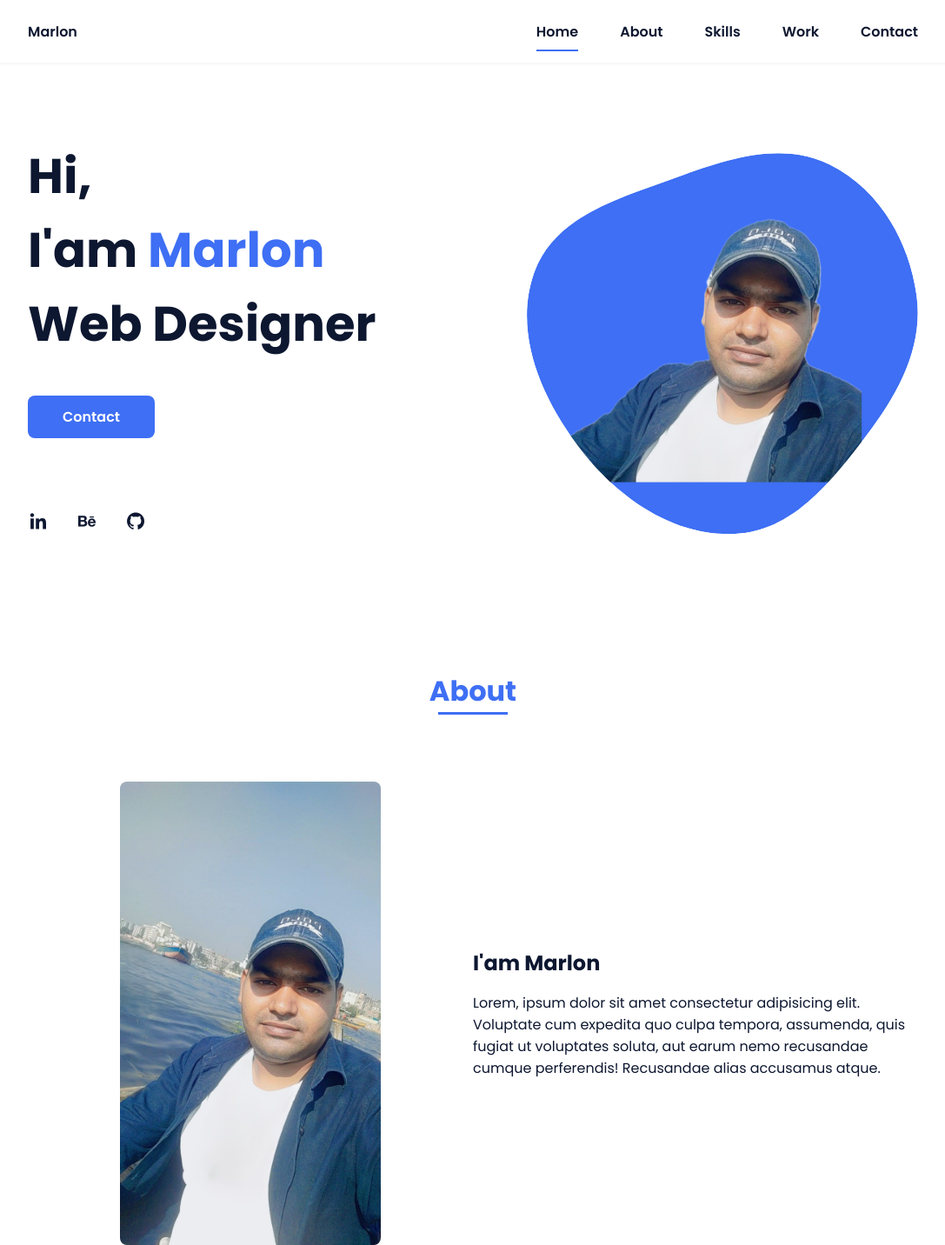
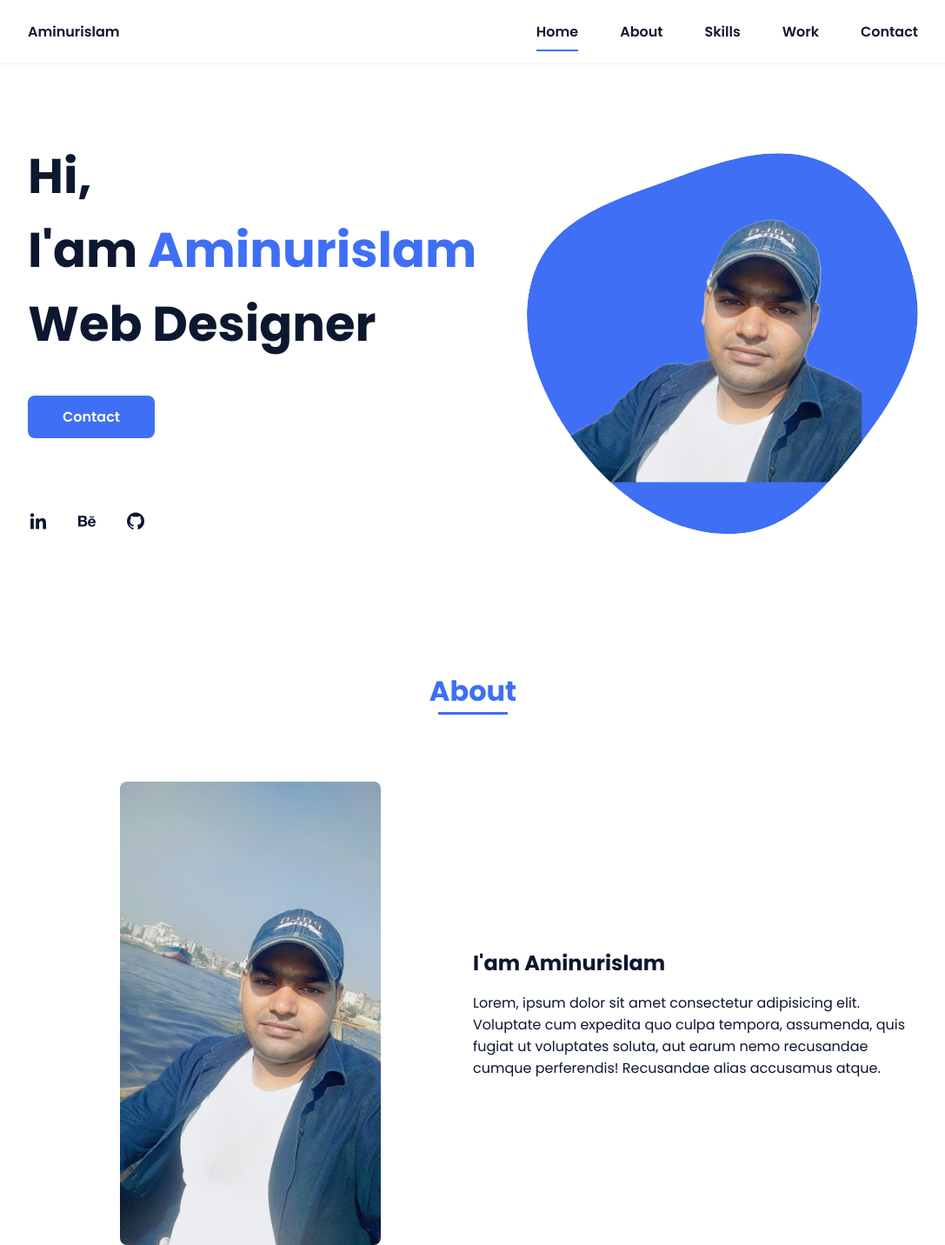
Before and after one commit to aminurislamopu/about, a plain HTML site: page index.html in a window 1280 px wide. Shown: the top 1432 px of the page at 87% size, without its empty margins (96-1183 px from the left). Drawn offline with nearby package versions, Linux system fonts and the light colour scheme.

Commit message:
Update index.html

```diff
--- a/index.html
+++ b/index.html
@@ -9,14 +9,14 @@
         <!-- =====BOX ICONS===== -->
         <link href='https://cdn.jsdelivr.net/npm/boxicons@2.0.5/css/boxicons.min.css' rel='stylesheet'>
 
-        <title>Portfolio website complete</title>
+        <title>Aminurislam</title>
     </head>
     <body>
         <!--===== HEADER =====-->
         <header class="l-header">
             <nav class="nav bd-grid">
                 <div>
-                    <a href="#" class="nav__logo">Marlon</a>
+                    <a href="#" class="nav__logo">Aminurislam</a>
                 </div>
 
                 <div class="nav__menu" id="nav-menu">
@@ -39,7 +39,7 @@
             <!--===== HOME =====-->
             <section class="home bd-grid" id="home">
                 <div class="home__data">
-                    <h1 class="home__title">Hi,<br>I'am <span class="home__title-color">Marlon</span><br> Web Designer</h1>
+                    <h1 class="home__title">Hi,<br>I'am <span class="home__title-color">Aminurislam</span><br> Web Designer</h1>
 
                     <a href="#" class="button">Contact</a>
                 </div>
@@ -73,7 +73,7 @@
                     </div>
 
                     <div>
-                        <h2 class="about__subtitle">I'am Marlon</h2>
+                        <h2 class="about__subtitle">I'am Aminurislam</h2>
                         <p class="about__text">Lorem, ipsum dolor sit amet consectetur adipisicing elit. Voluptate cum expedita quo culpa tempora, assumenda, quis fugiat ut voluptates soluta, aut earum nemo recusandae cumque perferendis! Recusandae alias accusamus atque.</p>
                     </div>
                 </div>
@@ -186,7 +186,7 @@
 
         <!--===== FOOTER =====-->
         <footer class="footer">
-            <p class="footer__title">Marlon</p>
+            <p class="footer__title">Aminurislam</p>
             <div class="footer__social">
                 <a href="#" class="footer__icon"><i class='bx bxl-facebook' ></i></a>
                 <a href="#" class="footer__icon"><i class='bx bxl-instagram' ></i></a>
```
